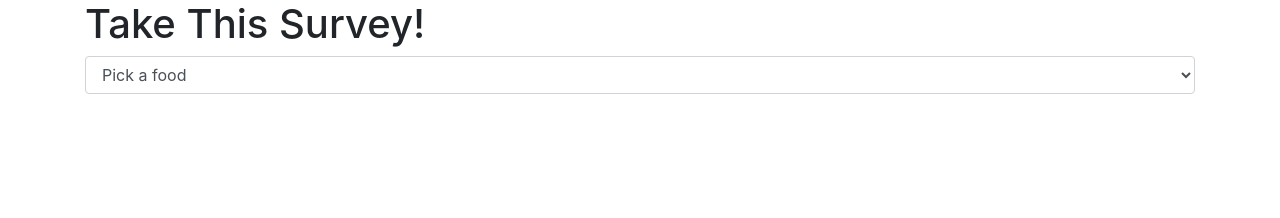
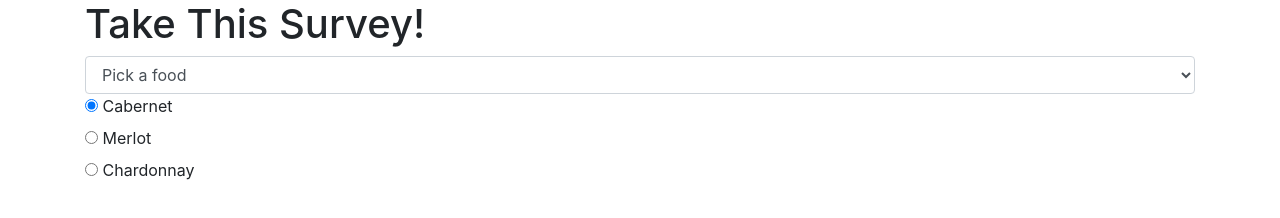
Before and after one commit to hassan-a-alkhalifah/survey, a plain HTML site: page index.html in a window 1280 px wide. Drawn offline with Linux system fonts and the light colour scheme.

Commit message:
Add radio buttons and accompanying js variable.

```diff
--- a/index.html
+++ b/index.html
@@ -19,7 +19,24 @@
           <option value="hot dogs">Hot Dogs</option>
           <option value="pasta">Pasta</option>
         </select>
-
+        <div class="radio">
+          <label>
+            <input type="radio" name="wine" value="cabernet" checked>
+            Cabernet
+          </label>
+        </div>
+        <div class="radio">
+          <label>
+            <input type="radio" name="wine" value="merlot">
+            Merlot
+          </label>
+        </div>
+        <div class="radio">
+          <label>
+            <input type="radio" name="wine" value="chardonnay">
+            Chardonnay
+          </label>
+        </div>
       </form>
     </div>
   </body>
--- a/js/scripts.js
+++ b/js/scripts.js
@@ -1,3 +1,5 @@
 $(document).ready(function() {
   var food = $("#food").val();
+  var wine = $("input:radio[name=wine]:checked").val();
+
 });
```
